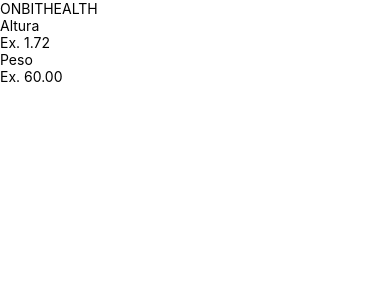
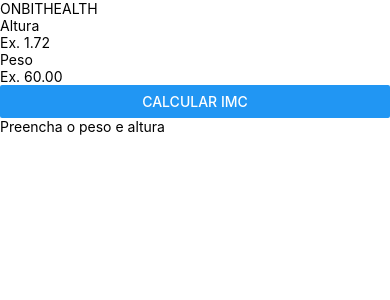
Before and after one commit to narciso-gomes/imc_calculator, a React Native app: screen / in a window 390 px wide. Shown: the top 300 px of the page. Built offline with nearby package versions, Linux system fonts and the light colour scheme.

Commit message:
imc calculation

```diff
--- /dev/null
+++ b/src/components/Form/Resultimc/index.js
@@ -0,0 +1,11 @@
+import React from 'react'
+import { View, Text } from 'react-native'
+
+export default function ResultImc(props) {
+    return (
+        <View>
+            <Text>{props.messageResultImc}</Text>
+            <Text>{props.resultImc}</Text>
+        </View>
+    );
+}
--- a/src/components/Form/index.js
+++ b/src/components/Form/index.js
@@ -1,15 +1,44 @@
-import React from 'react'
-import { View, Text, TextInput } from 'react-native'
+import React, { useState } from 'react'
+import { View, Text, TextInput, Button } from 'react-native'
+import ResultImc from './Resultimc/'
 
 export default function Form() {
+
+    const [height, setHeight] = useState(null)
+    const [weight, setWeight] = useState(null)
+    const [messageImc, setMessageImc] = useState('Preencha o peso e altura')
+    const [imc, setImc] = useState(null)
+    const [textButton, setTextButton] = useState('Calcular')
+
+    function imcCalculator() {
+        return setImc((weight / (height * height)).toFixed(2))
+    }
+
+    function validatonImc() {
+        if (weight != null && height != null) {
+            imcCalculator()
+            setHeight(null)
+            setWeight(null)
+            setMessageImc("Seu imc é igual: ")
+            setTextButton("Calcular novamente")
+            return
+        }
+
+        setImc(null)
+        setTextButton("Calcular")
+        setMessageImc("Preencha o peso e altura")
+    }
+
     return (
         <View>
             <View>
                 <Text>Altura</Text>
-                <TextInput placeholder='Ex. 1.72' keyboardType='numeric'/>
+                <TextInput onChangeText={setHeight} value={height} placeholder='Ex. 1.72' keyboardType='numeric' />
                 <Text>Peso</Text>
-                <TextInput placeholder='Ex. 60.00' keyboardType='numeric'/>
+                <TextInput onChangeText={setWeight} value={weight} placeholder='Ex. 60.00' keyboardType='numeric' />
+                <Button onPress={() => validatonImc()} title='Calcular IMC' />
             </View>
+            <ResultImc messageResultImc={messageImc} resultImc={imc}></ResultImc>
         </View>
     );
 }
```
